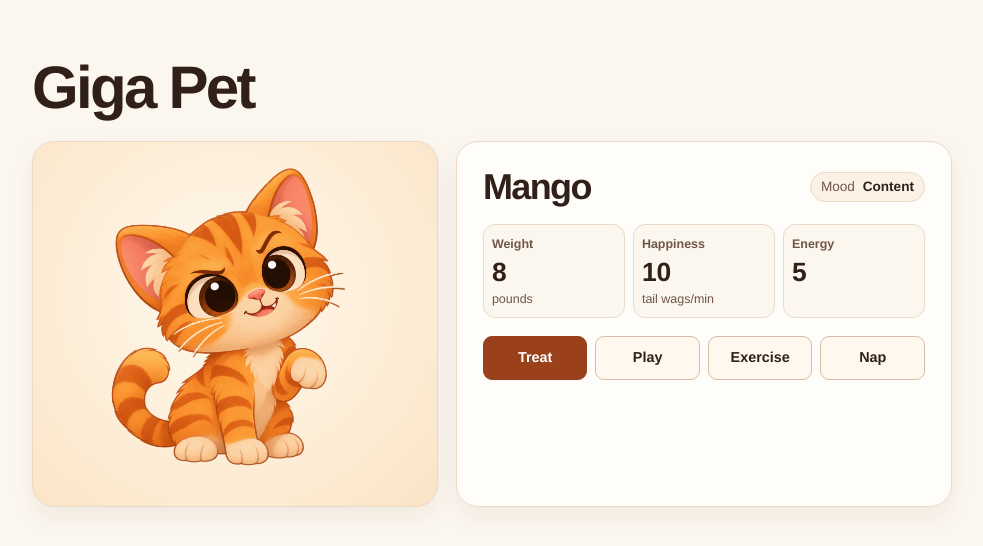
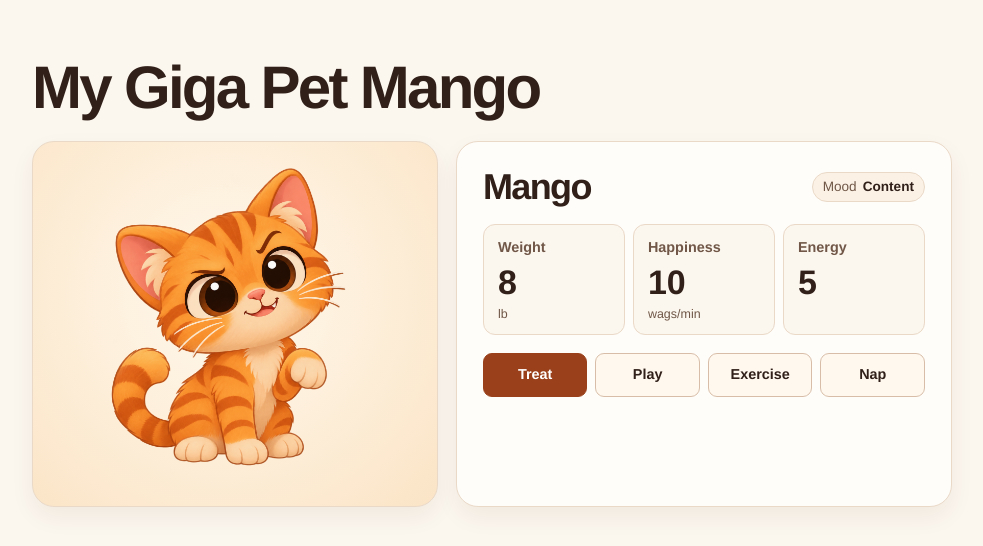
Before and after one commit to HirbodJb/COMP484-HW10.github.io, a plain HTML site: page index.html in a window 1280 px wide. Shown: the whole page, without its empty margins (148-1131 px from the left). Drawn offline with nearby package versions, Linux system fonts and the light colour scheme.

Commit message:
updated readme and UI

```diff
--- a/index.html
+++ b/index.html
@@ -10,7 +10,7 @@
   </head>
   <body>
     <header class="page-header">
-      <h1>Giga Pet</h1>
+      <h1>My Giga Pet Mango</h1>
     </header>
 
     <main class="pet-game">
@@ -23,17 +23,17 @@
       <section class="dashboard" aria-labelledby="pet-name">
         <div class="pet-heading">
           <h2 class="name" id="pet-name"></h2>
-          <div class="mood-badge">Mood <strong class="mood"></strong></div>
+          <div class="mood-badge"><span>Mood</span> <strong class="mood"></strong></div>
         </div>
 
         <dl class="pet-stats">
           <div>
             <dt>Weight</dt>
-            <dd><span class="weight"></span><span class="stat-unit">pounds</span></dd>
+            <dd><span class="weight"></span> <span class="stat-unit">lb</span></dd>
           </div>
           <div>
             <dt>Happiness</dt>
-            <dd><span class="happiness"></span><span class="stat-unit">tail wags/min</span></dd>
+            <dd><span class="happiness"></span> <span class="stat-unit">wags/min</span></dd>
           </div>
           <div>
             <dt>Energy</dt>
--- a/style.css
+++ b/style.css
@@ -99,6 +99,9 @@ h1 {
 }
 
 .mood-badge {
+  display: inline-flex;
+  align-items: baseline;
+  gap: 6px;
   padding: 4px 10px;
   border: 1px solid var(--border);
   border-radius: 999px;
@@ -108,7 +111,6 @@ h1 {
 }
 
 .mood-badge strong {
-  margin-left: 4px;
   color: var(--ink);
 }
 
@@ -121,25 +123,22 @@ h1 {
 
 .pet-stats div {
   min-width: 0;
-  padding: 10px 8px;
+  padding: 12px clamp(8px, 1.4vw, 14px);
   border: 1px solid var(--border);
   border-radius: 12px;
   background: var(--page);
 }
 
-.pet-stats dt,
-.stat-unit {
+.pet-stats dt {
   color: var(--muted);
-  font-size: 0.78rem;
-}
-
-.pet-stats dt {
-  font-weight: 600;
+  font-size: clamp(0.78rem, 2.85vw, 0.9rem);
+  font-weight: 700;
+  overflow-wrap: anywhere;
 }
 
 .pet-stats dd {
-  margin: 4px 0 0;
-  font-size: 1.65rem;
+  margin: 6px 0 0;
+  font-size: clamp(1.65rem, 4vw, 2.125rem);
   font-weight: 700;
   font-variant-numeric: tabular-nums;
   line-height: 1.1;
@@ -149,6 +148,8 @@ h1 {
 .stat-unit {
   display: block;
   margin-top: 4px;
+  color: var(--muted);
+  font-size: 0.78rem;
   font-weight: 400;
   line-height: 1.3;
 }
```
Also changed, not shown: 1 other file.
